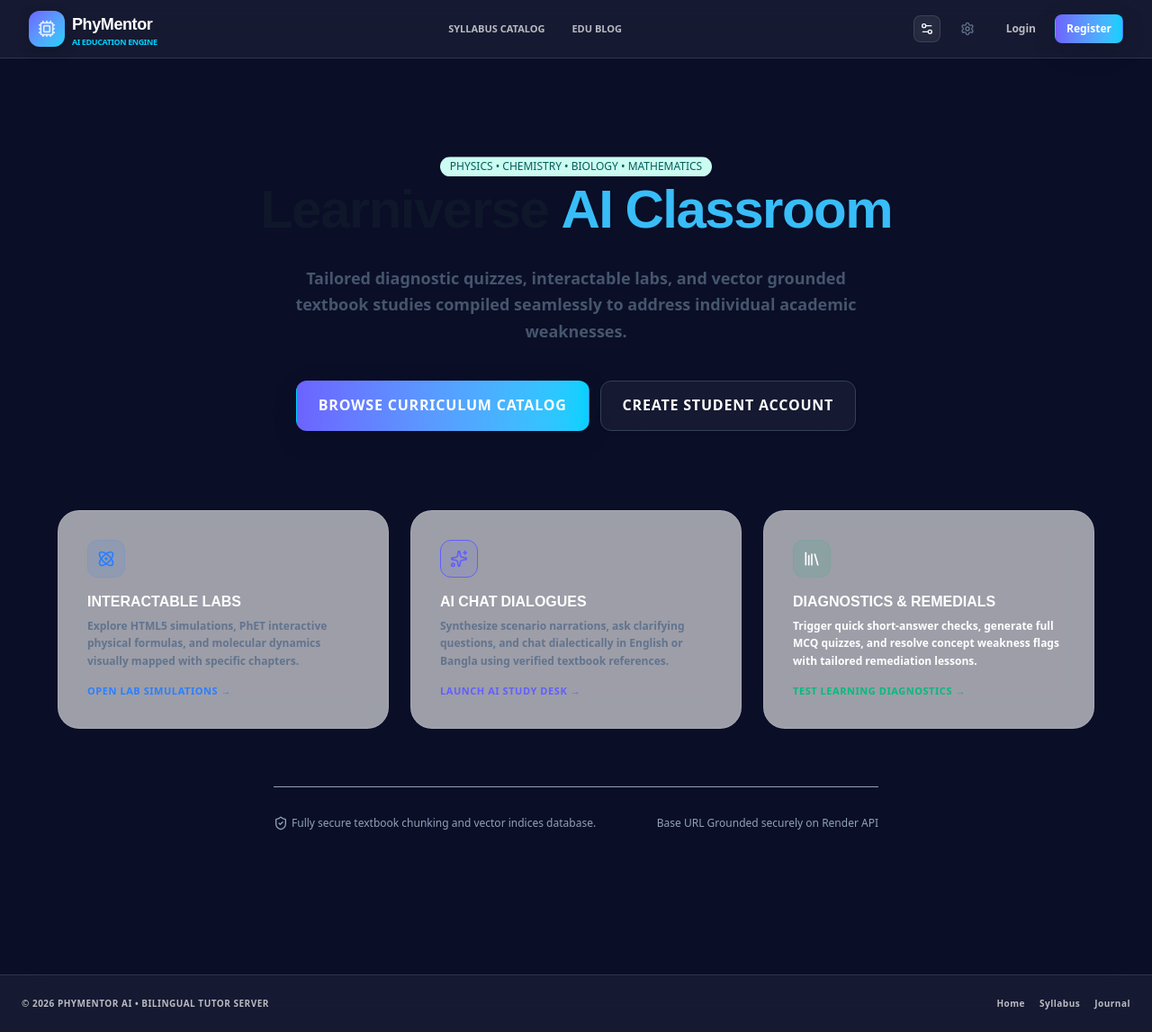
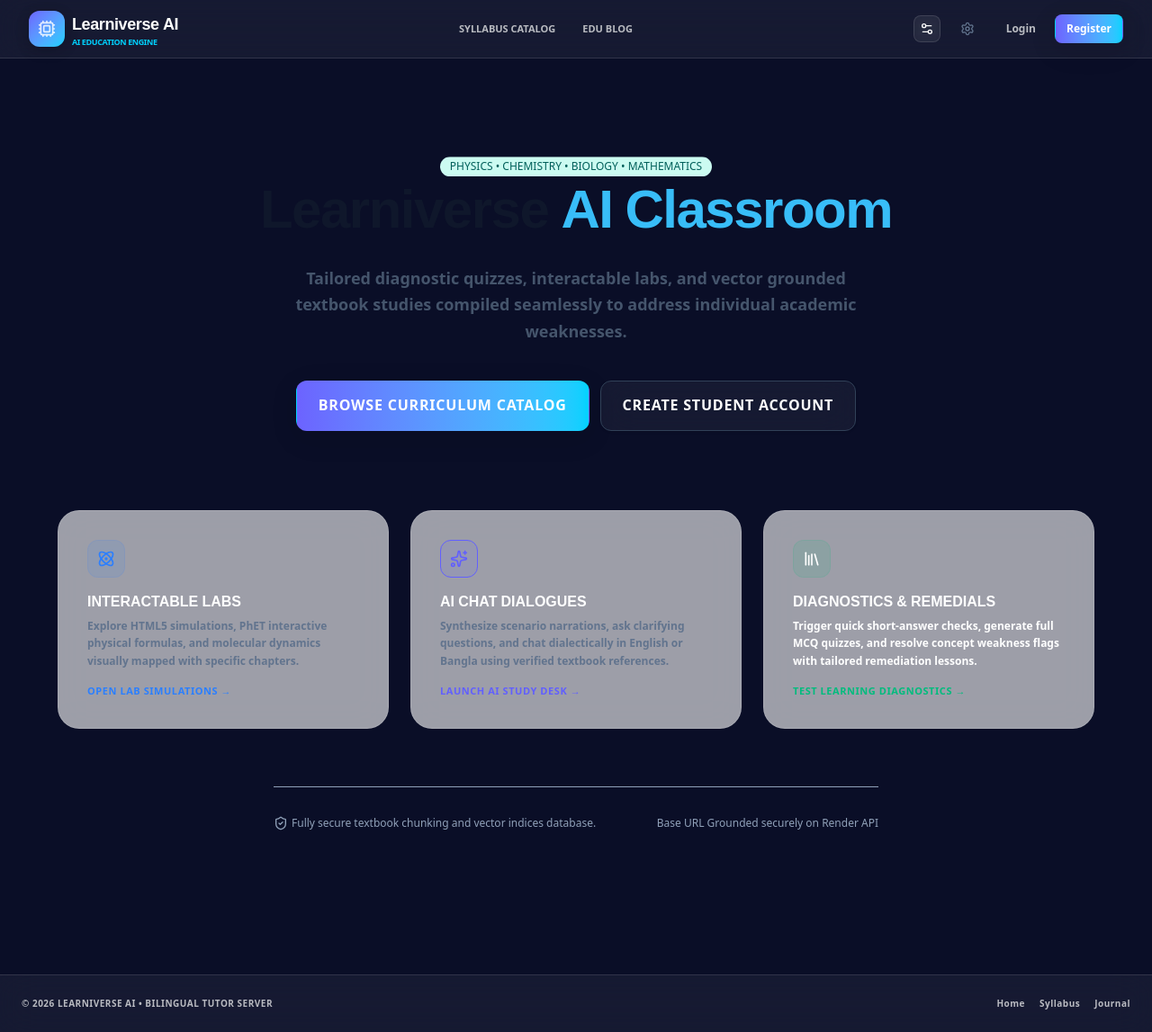
Before and after one commit to Grumpy-Frog/Learniverse-AI-Web-, a React (Vite) app: page / in a window 1280 px wide. Shown: the whole page at 90% size. Built offline with nearby package versions, Linux system fonts and the light colour scheme.

Commit message:
refactor: rename application to Learniverse AI
Update branding references in the UI footer, navigation, and local storage keys to align with the Learniverse AI identity.

```diff
--- a/src/App.tsx
+++ b/src/App.tsx
@@ -136,7 +136,7 @@ export default function App() {
       {/* Footer Area */}
       <footer className="shrink-0 bg-[var(--glass-bg)] border-t border-[var(--glass-border)] backdrop-blur-[20px] p-6 select-none relative z-10">
         <div className="max-w-7xl mx-auto flex flex-col md:flex-row justify-between items-center gap-4 text-[10px] uppercase tracking-wider font-semibold text-[var(--text-secondary)]">
-          <span>&copy; {new Date().getFullYear()} PHYMENTOR AI &bull; BILINGUAL TUTOR SERVER</span>
+          <span>&copy; {new Date().getFullYear()} LEARNIVERSE AI &bull; BILINGUAL TUTOR SERVER</span>
           <div className="flex gap-4">
             <button onClick={() => navigateTo('/')} className="hover:text-[var(--accent-primary)] transition-colors">Home</button>
             <button onClick={() => navigateTo('/catalog')} className="hover:text-[var(--accent-primary)] transition-colors">Syllabus</button>
--- a/src/components/layout/Navbar.tsx
+++ b/src/components/layout/Navbar.tsx
@@ -63,7 +63,7 @@ export default function Navbar({ currentPath, onNavigate }: NavbarProps) {
               <Cpu className="h-5 w-5 animate-pulse" />
             </span>
             <div className="text-left font-black tracking-tight text-[var(--text-primary)] leading-none">
-              <span className="text-lg heading-font">PhyMentor</span>
+              <span className="text-lg heading-font">Learniverse AI</span>
               <span className="text-[var(--accent-secondary)] font-bold text-[9px] block">AI EDUCATION ENGINE</span>
             </div>
           </div>
--- a/src/components/ui/ThemeToggle.tsx
+++ b/src/components/ui/ThemeToggle.tsx
@@ -15,13 +15,13 @@ export default function ThemeToggle() {
 
   useEffect(() => {
     // Read on load
-    const savedTheme = localStorage.getItem('phymentor_theme') || 'default';
+    const savedTheme = localStorage.getItem('learniverse_theme') || 'default';
     applyTheme(savedTheme);
   }, []);
 
   const applyTheme = (newTheme: string) => {
     setTheme(newTheme);
-    localStorage.setItem('phymentor_theme', newTheme);
+    localStorage.setItem('learniverse_theme', newTheme);
 
     // Clear all existing theme classes
     THEMES.forEach(t => {
@@ -72,7 +72,7 @@ export default function ThemeToggle() {
 }
 
 export function initializeTheme() {
-  const savedTheme = localStorage.getItem('phymentor_theme') || 'default';
+  const savedTheme = localStorage.getItem('learniverse_theme') || 'default';
   if (savedTheme !== 'default') {
     document.documentElement.classList.add(savedTheme);
   }
```
